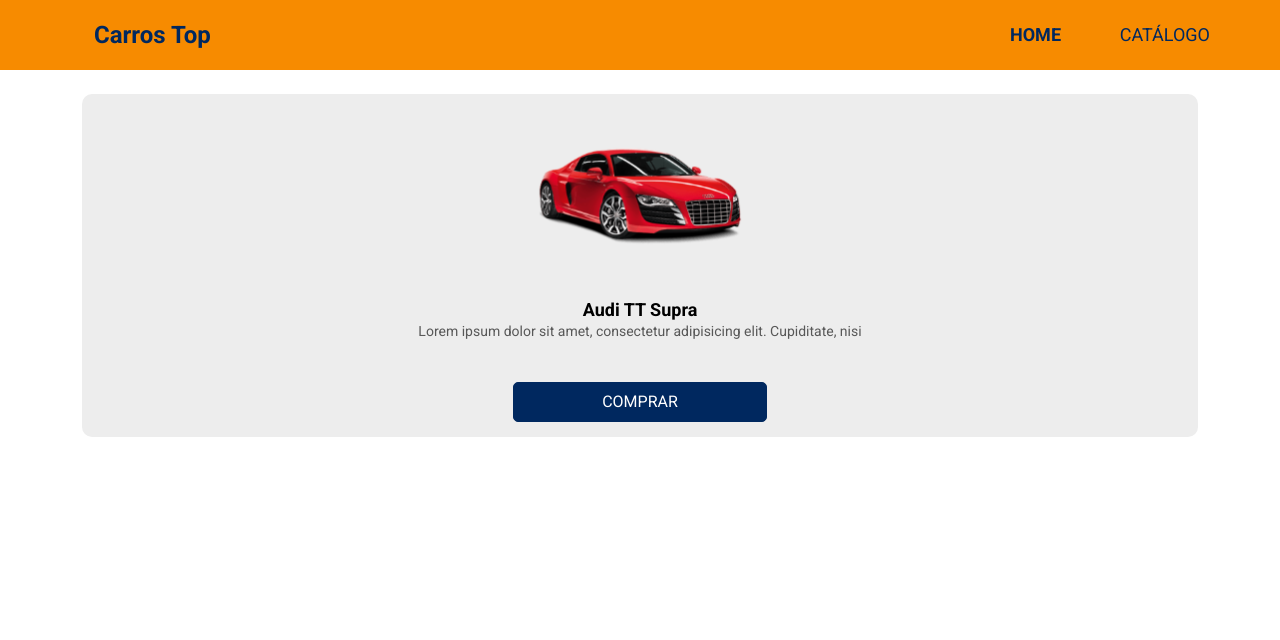
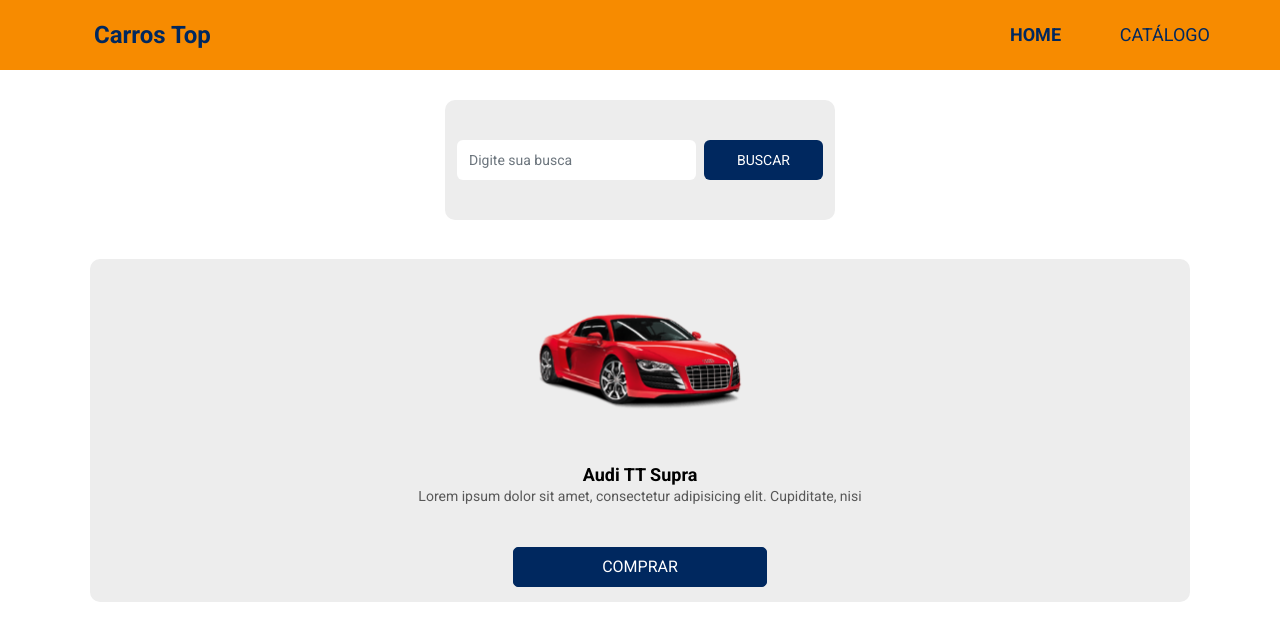
Before and after one commit to joaolrocha/dsCars, a React (Create React App) app in the folder frontweb/: page / in a window 1280 px wide. Shown: the top 640 px of the page. Built offline with nearby package versions, Linux system fonts and the light colour scheme.

Commit message:
:sparkles: searchbar component

```diff
--- a/frontweb/src/components/ProductCard/styles.css
+++ b/frontweb/src/components/ProductCard/styles.css
@@ -4,6 +4,7 @@
   background-color: #ededed;
   text-align: center;
   border-radius: 10px;
+
 }
 
 .product-card {
--- /dev/null
+++ b/frontweb/src/components/SearchBar/index.tsx
@@ -0,0 +1,16 @@
+import './styles.css';
+
+const SearchBar = () => {
+  return (
+    <nav className="navbar bg-light search-nav">
+      <div className="container-fluid justify-content-around search-nav-content">
+        <form className="d-flex" role="search">
+          <input className="form-control me-2 form-search" type="search" placeholder="Digite sua busca" aria-label="Search" />
+          <button className="btn btn-outline-success btn-search" type="submit">BUSCAR</button>
+        </form>
+      </div>
+    </nav>
+  )
+}
+
+export default SearchBar;
--- /dev/null
+++ b/frontweb/src/components/SearchBar/styles.css
@@ -0,0 +1,26 @@
+.search-nav {
+  background-color: white;
+  padding: 30px 20px 15px 20px;
+}
+
+.search-nav-content {
+  background-color: #EDEDED;
+  border-radius: 10px;
+  width: auto ;
+  height: 120px;
+
+}
+
+.form-search {
+  border: none;
+  font-size: 14px;
+  background-color: #ffff;
+}
+
+.btn-search {
+  background-color: #00285F;
+  color: white;
+  width: 174px;
+  height: 40px;
+  font-size: 14px;
+}
--- a/frontweb/src/pages/Catalog/index.tsx
+++ b/frontweb/src/pages/Catalog/index.tsx
@@ -1,11 +1,15 @@
 import Navbar from "components/Navbar";
 import ProductCard from "components/ProductCard";
+import SearchBar from "components/SearchBar";
+
+import './styles.css'
 
 const Catalog = () => {
   return(
     <>
     <Navbar/>
-    <div className="container my-4">
+    <SearchBar/>
+    <div className="container my-4 container-catalog">
     <ProductCard/>
     </div>
     </>
--- /dev/null
+++ b/frontweb/src/pages/Catalog/styles.css
@@ -0,0 +1,3 @@
+.container-catalog {
+  padding: 0px 20px 0px 20px;
+}
```
